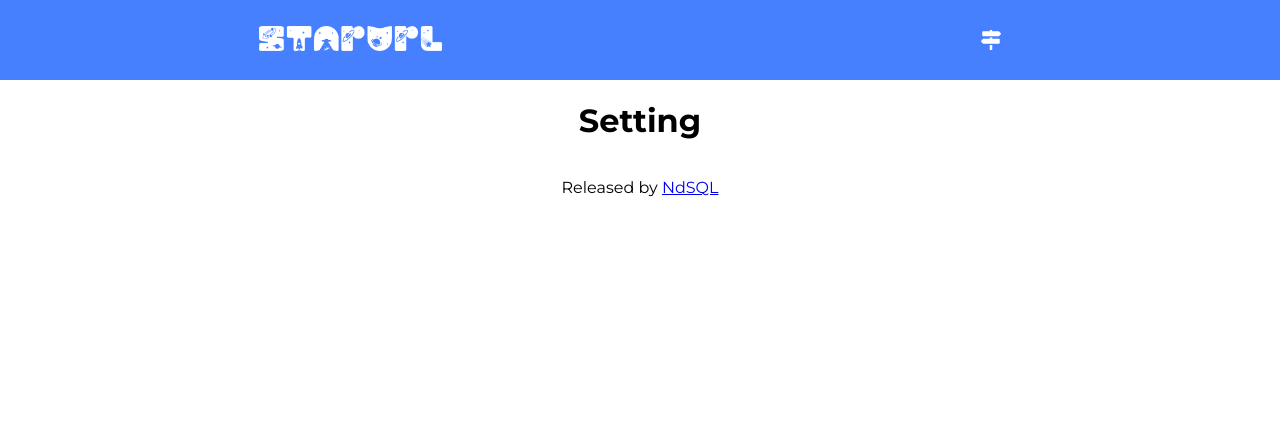
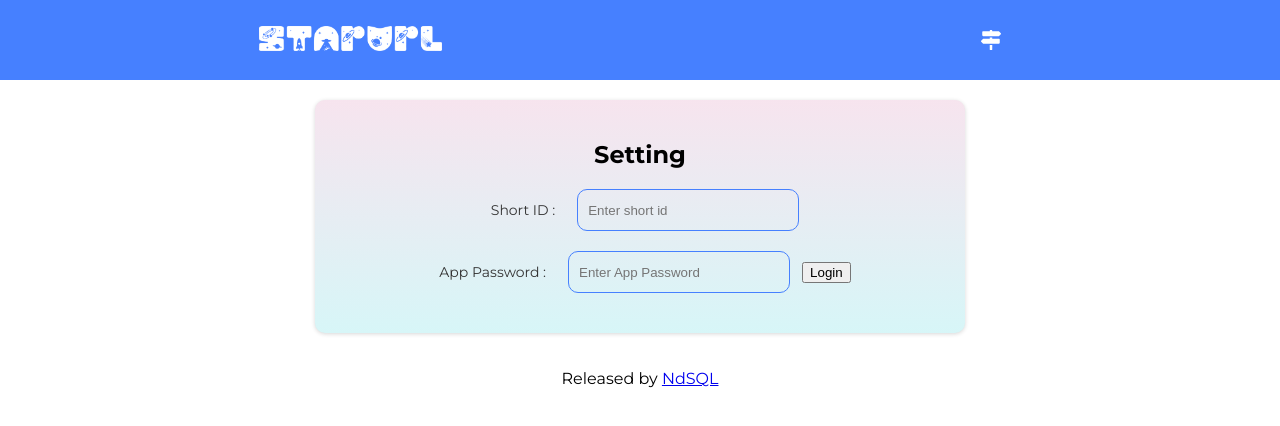
Before and after one commit to nahidhk/starurl, a React (Create React App) app: page /setting in a window 1280 px wide. Shown: the top 426 px of the page. Built offline with nearby package versions, Linux system fonts and the light colour scheme.

Commit message:
new update

```diff
--- a/src/components/Home/TotalUrls.jsx
+++ b/src/components/Home/TotalUrls.jsx
@@ -14,7 +14,6 @@ export default function TotalUrls() {
             type: "getall",
         })
             .then((res) => {
-                // 🔥 clicks অনুযায়ী sort (high → low)
                 const sortedData = res.data.sort((a, b) => b.clicks - a.clicks);
                 setSQLData(sortedData);
             })
@@ -22,6 +21,11 @@ export default function TotalUrls() {
                 console.error(err);
             });
     }, []);
+
+    const sessoinData = (shortId) => {
+        sessionStorage.setItem("shortId", shortId);
+        navigate("/setting");
+    }
 
     return (
         <div className="flex center">
@@ -44,7 +48,7 @@ export default function TotalUrls() {
                                 <div title="Open this url" onClick={() => window.location.href=siteDomin + item.short_id}>
                                     <MdOutlineOpenInNew style={{ fontSize: 18, cursor: "pointer" }} />
                                 </div>
-                                <div onClick={() => navigate("setting")} title="Setting">
+                                <div onClick={() => sessoinData(item.short_id)} title="Setting">
                                     <CiSettings style={{ fontSize: 23, cursor: "pointer" }} />
                                 </div>
                             </div>
--- a/src/index.css
+++ b/src/index.css
@@ -243,6 +243,14 @@ label {
 .scroll {
   overflow-y: auto;
 }
+.input{
+  width: 200px;
+  height: 20px;
+  border-radius: 10px;
+  padding: 10px;
+  border: 1px solid #4680ff;
+  background-color: transparent;
+}
 
 
 
--- a/src/pages/Setting.jsx
+++ b/src/pages/Setting.jsx
@@ -1,10 +1,64 @@
-import react from "react";
+import react, { useEffect, useState } from "react";
 
 
 export default function Setting() {
+    const shortId = sessionStorage.getItem("shortId");
+
+    const [inputData, setInputData] = useState("");
+
+    useEffect(() => {
+        if (shortId) {
+            setInputData(shortId);
+        }
+    }, [shortId]);
+
     return (
         <div className="flex center">
-            <h1>Setting</h1>
+            <div className="ultraBox">
+                <h2 className="flex center medel">Setting</h2>
+
+                <div className="flex center medel" style={{ gap: 12, marginTop: 20 }}>
+                    <label>
+                        Short ID :
+                    </label>
+
+                    <div style={{ display: "flex", gap: 6 }}>
+                        <input
+                            type="text"
+                            value={inputData}
+                            onChange={(e) => setInputData(e.target.value)}
+                            placeholder="Enter short id"
+                            className="input"
+                        />
+
+                    </div>
+
+                </div>
+                <div className="flex center medel" style={{ gap: 12, marginTop: 20 }}>
+                    <label>
+                        App Password :
+                    </label>
+
+                    <div style={{ display: "flex", gap: 6 }}>
+                        <input
+                            type="password"
+                            value={""}
+                            onChange={(e) => setInputData(e.target.value)}
+                            placeholder="Enter App Password"
+                            className="input"
+                        />
+
+                    </div>
+                    <div>
+                        <button onClick={() => alert("This feature is coming soon!")}>
+                            Login
+                        </button>
+                    </div>
+                </div>
+            </div>
         </div>
+
+
+
     );
 }
```
